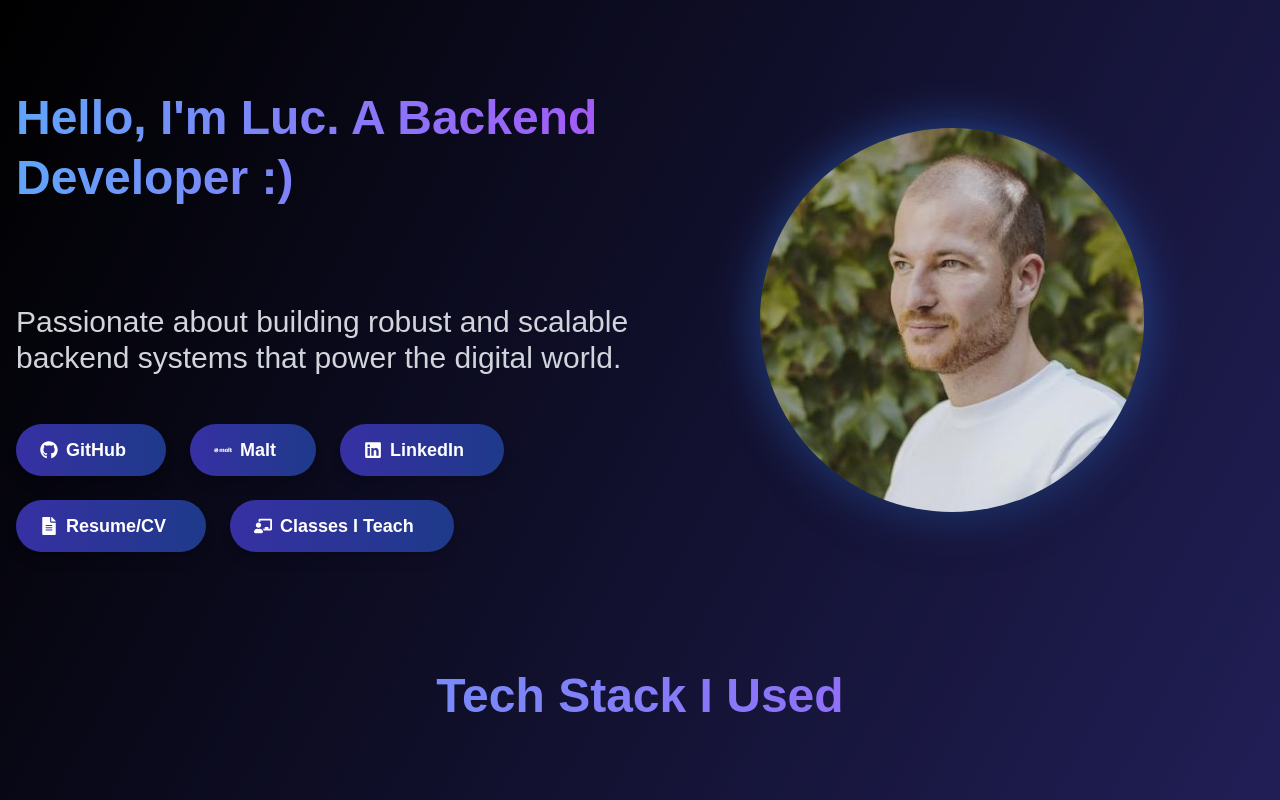
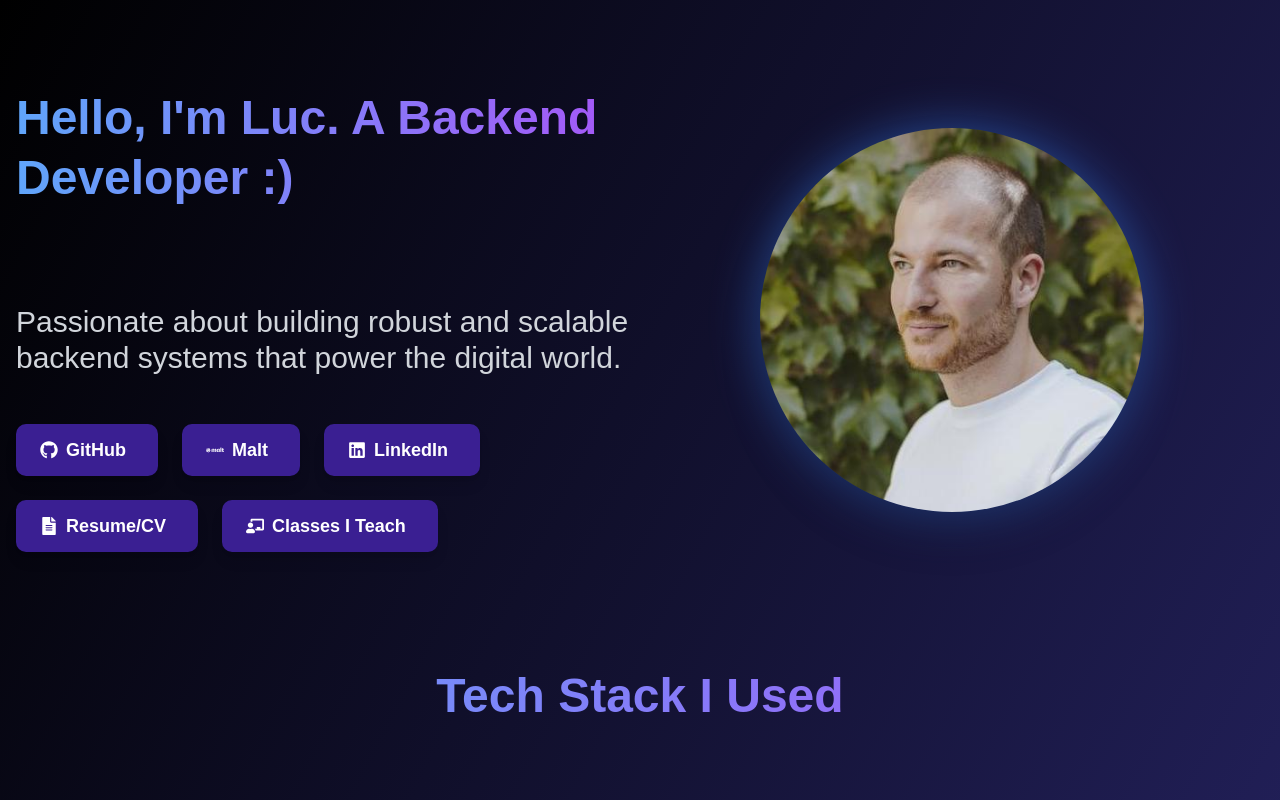
Before and after one commit to Luc-Bertin/WebsiteV4, a Next.js app: page / in a window 1280 px wide. Shown: the top 800 px of the page. Built offline with nearby package versions, Linux system fonts and the light colour scheme.

Commit message:
update website

```diff
--- a/app/globals.css
+++ b/app/globals.css
@@ -90,3 +90,63 @@ body {
     @apply bg-background text-foreground;
   }
 }
+
+.glow-on-hover {
+  /* width: 220px;
+  height: 50px; */
+  /* border: none; */
+  /* outline: none; */
+  color: #fff;
+  background: #3a1f92;
+  cursor: pointer;
+  position: relative;
+  z-index: 0;
+  border-radius: 10px;
+}
+
+.glow-on-hover:before {
+  content: '';
+  background: linear-gradient(45deg, #ff0000, #7300ff, #002bff, #241164, #ff00c8, #ff0000);
+  position: absolute;
+  top: -2px;
+  left: -2px;
+  background-size: 400%;
+  z-index: -1;
+  filter: blur(5px);
+  width: calc(100% + 4px);
+  height: calc(100% + 4px);
+  animation: glowing 20s linear infinite;
+  opacity: 0;
+  transition: opacity .3s ease-in-out;
+  border-radius: 10px;
+}
+
+.glow-on-hover:active {
+  color: #000;
+}
+
+.glow-on-hover:active:after {
+  background: transparent;
+}
+
+.glow-on-hover:hover:before {
+  opacity: 1;
+}
+
+.glow-on-hover:after {
+  z-index: -1;
+  content: '';
+  position: absolute;
+  /* width: 100%;
+  height: 100%; */
+  /* background: #111; */
+  left: 0;
+  top: 0;
+  border-radius: 10px;
+}
+
+@keyframes glowing {
+  0% { background-position: 0 0; }
+  50% { background-position: 400% 0; }
+  100% { background-position: 0 0; }
+}
--- a/components/Welcome.tsx
+++ b/components/Welcome.tsx
@@ -129,13 +129,10 @@ export default function StylishIntroductionPage() {
                   >
                     <Link
                       href={link.href}
-                      className="flex items-center gap-2 text-lg px-6 py-3 rounded-full bg-gradient-to-r from-indigo-800 to-blue-900 text-white font-semibold shadow-lg transition-all duration-300 transform group-hover:scale-105"
+                      className=" glow-on-hover flex items-center gap-2 text-lg px-6 py-3 rounded-full bg-gradient-to-r from-indigo-800 to-blue-900 text-white font-semibold shadow-lg transition-all duration-300 group-hover:bg-gradient-to-r group-hover:from-blue-500 group-hover:to-teal-500"
                     >
                       <link.icon className="text-white" />
                       <span className="mr-2">{link.label}</span>
-                      <span className="inline-block w-0 group-hover:w-5 opacity-0 group-hover:opacity-100 transition-all duration-300">
-                        <FaArrowRight className="ml-1" />
-                      </span>
                     </Link>
                   </motion.div>
                 ))}
```
